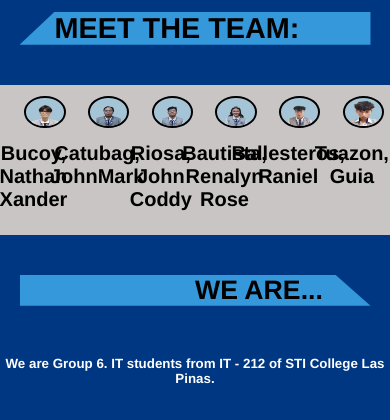
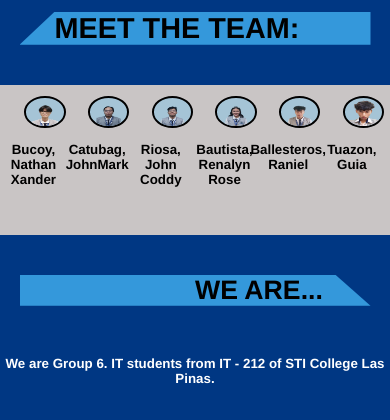
Before and after one commit to 2DPP/2DPP.github.io, a PHP site: page /team.html in a window 390 px wide. Shown: the top 420 px of the page. Run offline with PHP 8.4, Linux system fonts and the light colour scheme.

Commit message:
Update teamstyle.css

```diff
--- a/iLS/Styles/teamstyle.css
+++ b/iLS/Styles/teamstyle.css
@@ -14,7 +14,7 @@ html {
 
 
 }
-/* e */
+
 body {
     background-color:rgb(0, 55, 131);
     font-family: 'Helvetica', Arial, sans-serif ;
@@ -403,6 +403,9 @@ h2 {
     margin-left: -35px;
     font-size: 10pt;
   }
+  .pfh2 {
+    font-size: 12pt;
+  }
   .aimg{
     width: 100px;
     height: 150px;
@@ -443,7 +446,9 @@ h2 {
     width: 90%;
 
   }
-
+  .pfh2 {
+    font-size: 10pt;
+  }
   #profilesnav {
     margin-top: 40px;
     margin-bottom: 40px;
```
